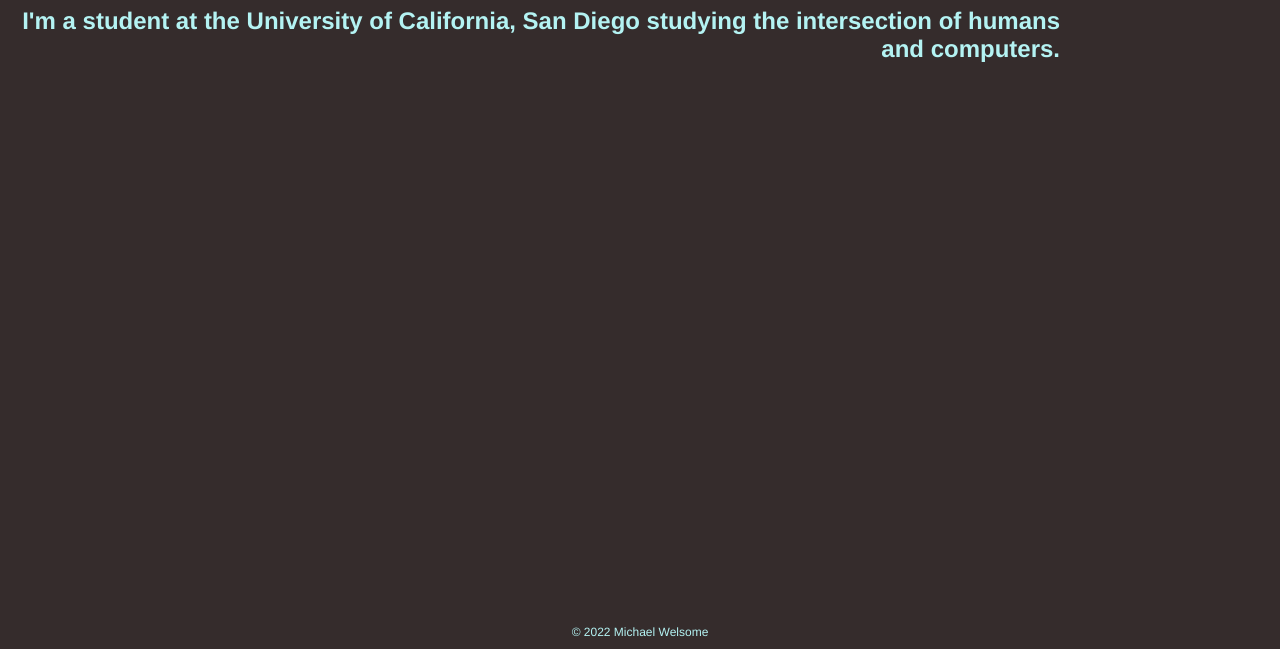
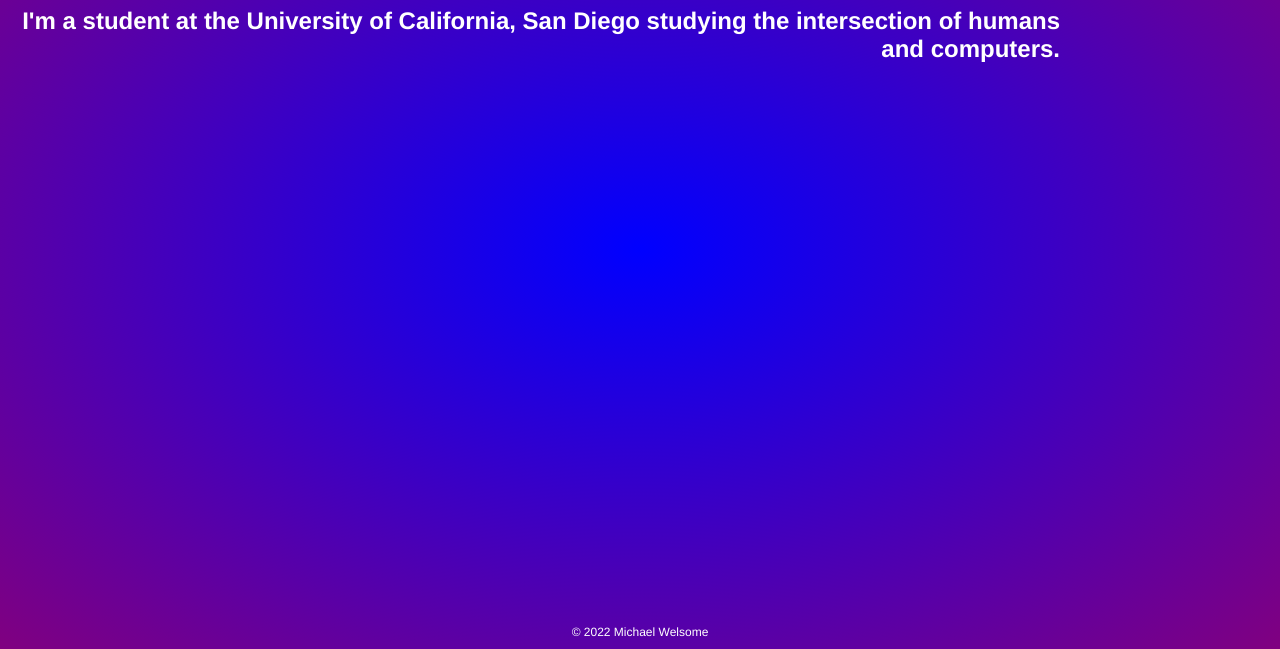
Before and after one commit to MiquilW/old-portfolio-website, a plain HTML site: page index.html in a window 1280 px wide. Shown: the part 151-800 px from the top of the page. Drawn offline with Linux system fonts and the light colour scheme.

Commit message:
Update styles.css

```diff
--- a/styles.css
+++ b/styles.css
@@ -1,7 +1,8 @@
 body {
-    background: rgb(53, 44, 44);
+    background: radial-gradient(blue,purple);
+    height: 100vh;
     font-family: Helvetica, Arial, sans-serif;
-    color: rgb(180, 243, 243);
+    color: rgb(255, 255, 255);
     margin: 0;
     padding: 0;
 }
```
